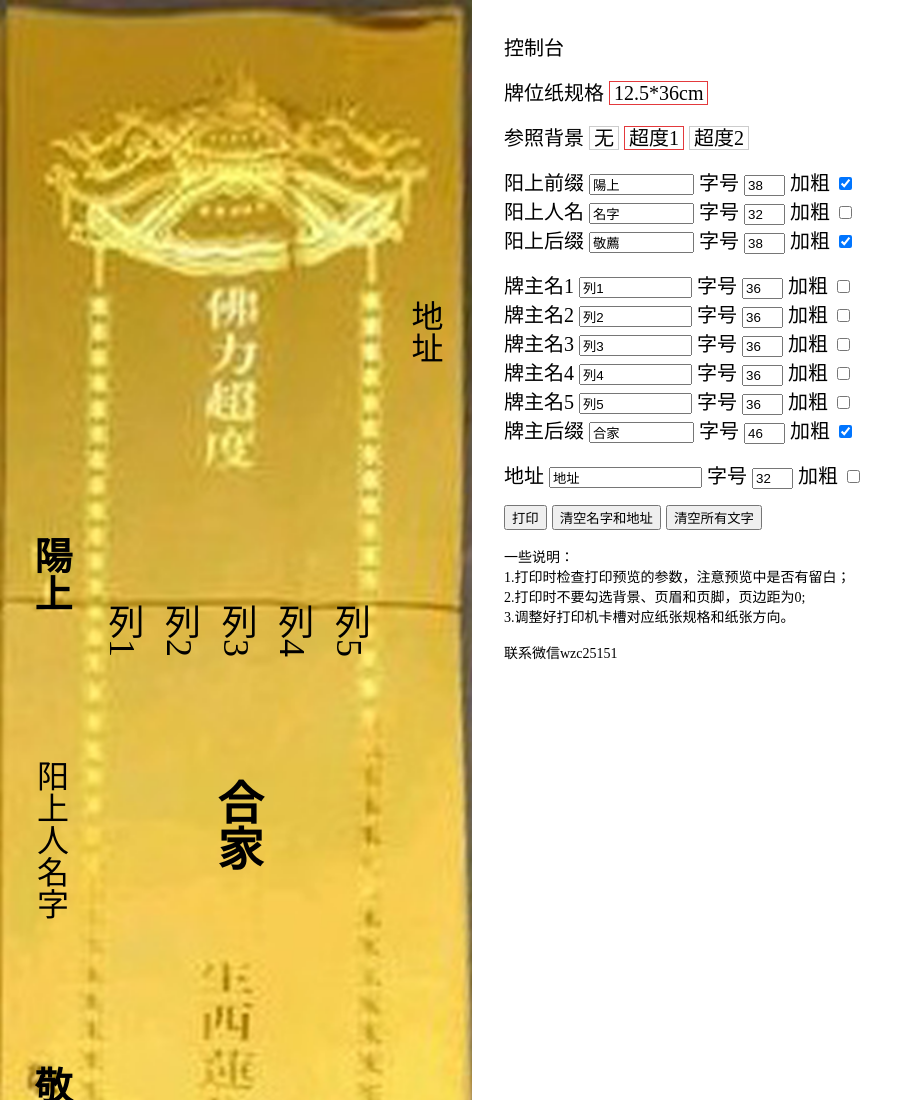
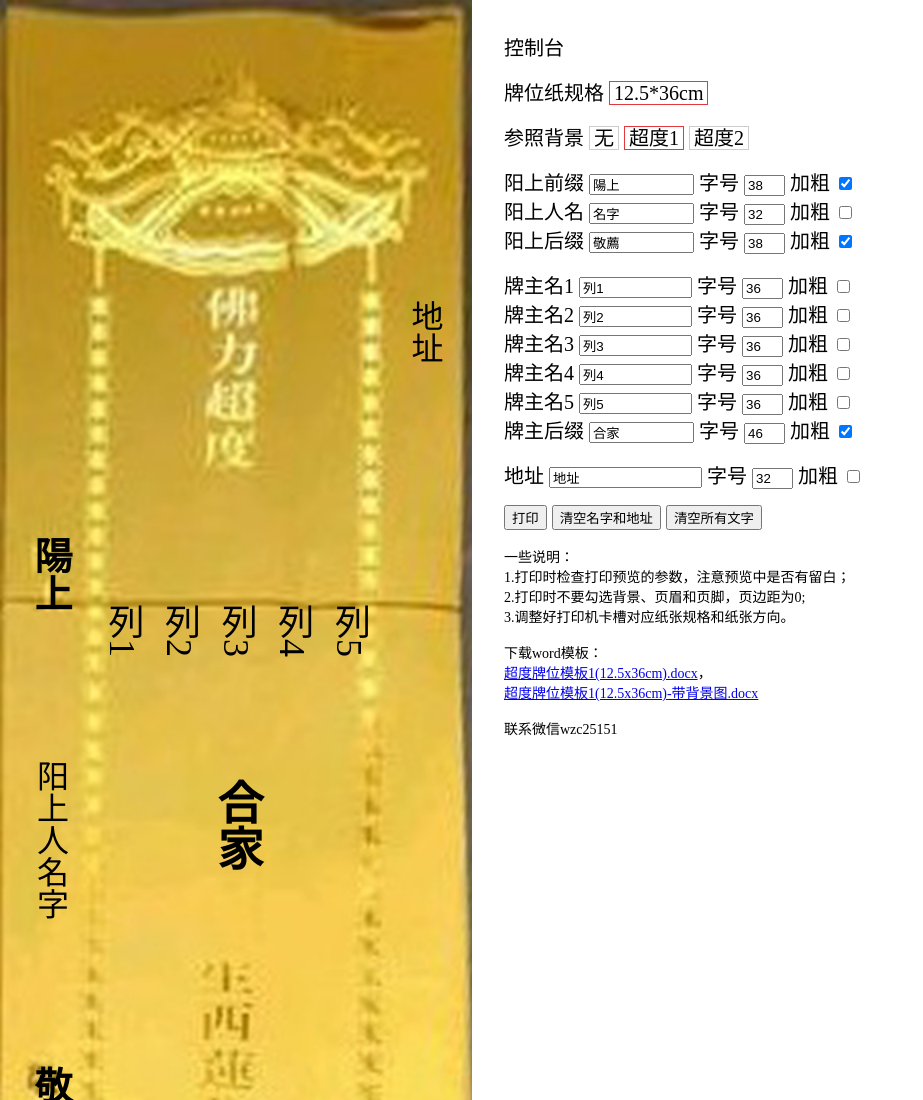
Before and after one commit to wzc25151/MemorialTabletPrint, a plain HTML site: page index.html in a window 1280 px wide. Shown: the top 1100 px of the page, without its empty margins (0-923 px from the left). Drawn offline with Linux system fonts and the light colour scheme.

Commit message:
增加word模板

```diff
--- a/index.html
+++ b/index.html
@@ -162,7 +162,12 @@
                 2.打印时不要勾选背景、页眉和页脚，页边距为0;<br />
                 3.调整好打印机卡槽对应纸张规格和纸张方向。
 
-
+                <br />
+                <br />
+                下载word模板：<br />
+                <a href="../MemorialTabletPrint/other/超度牌位模板1(12.5x36cm).docx"> 超度牌位模板1(12.5x36cm).docx</a>，
+                <br />
+                <a href="../MemorialTabletPrint/other/超度牌位模板1(12.5x36cm)-带背景图.docx">超度牌位模板1(12.5x36cm)-带背景图.docx</a>
                 <br />
                 <br />
                 联系微信wzc25151
```
Also changed, not shown: 2 other files.
